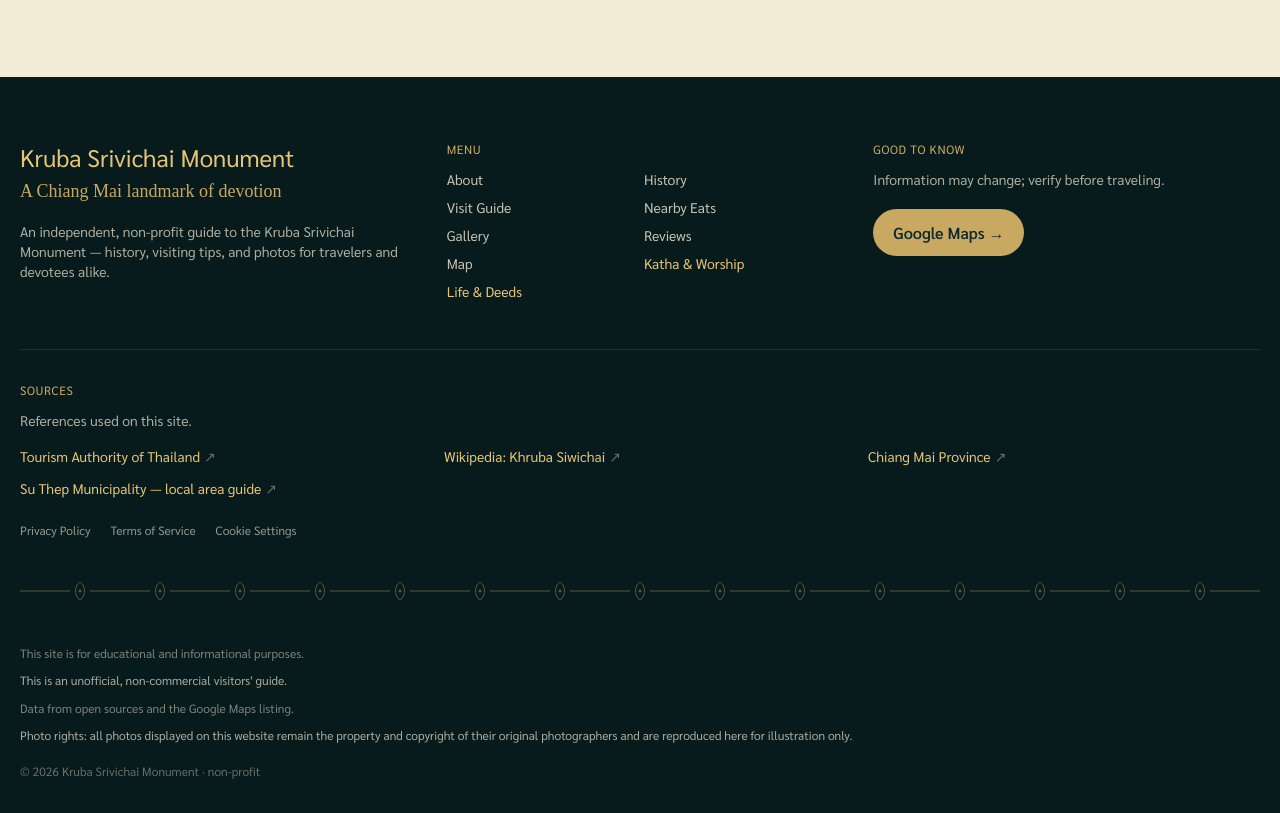
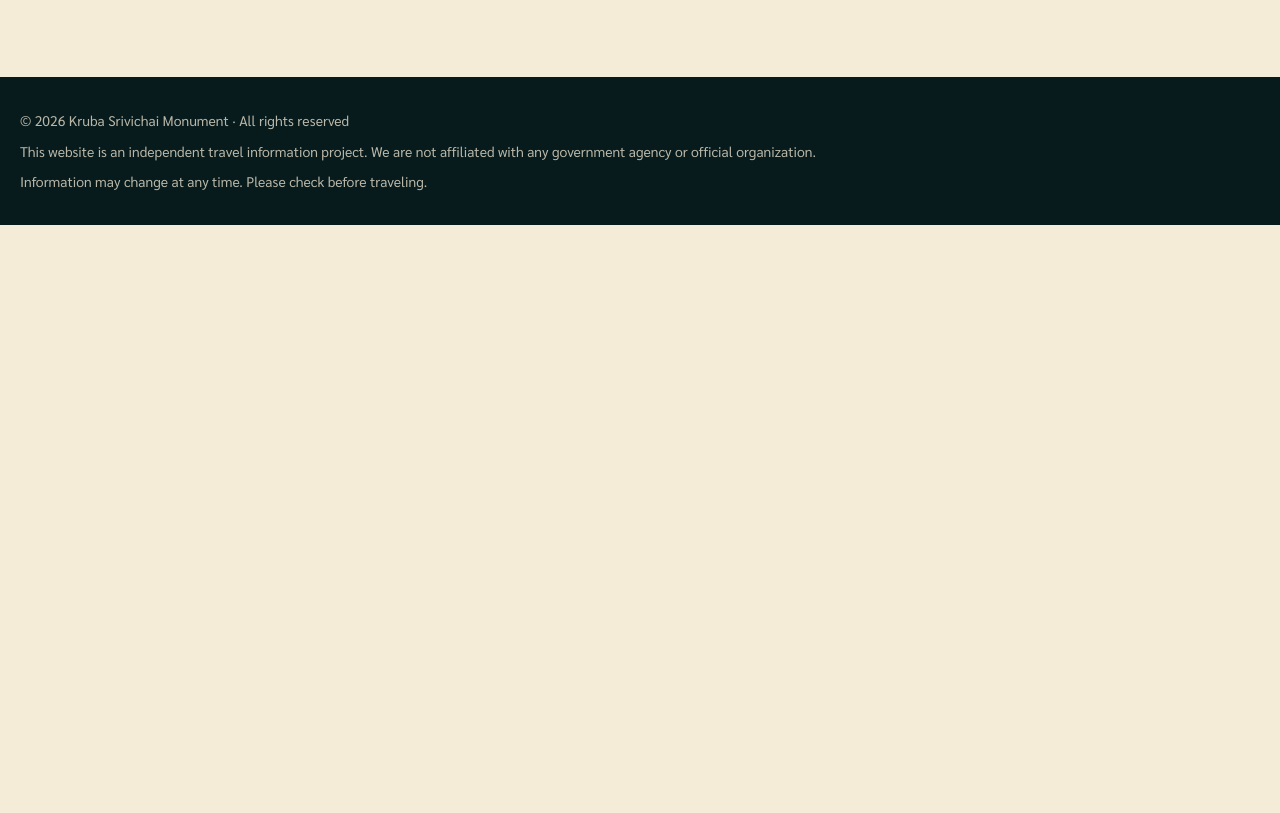
Before and after one commit to n20186005-hash/krubasrivichaimonument, an Astro site: page /en/katha/ in a window 1280 px wide. Shown: the part 4043-4856 px from the top of the page. After the commit the page ends 4268 px from the top, so only its background shows below. Built offline with nearby package versions, Linux system fonts and the light colour scheme; Astro itself is replaced by a stand-in of ours; a web font is replaced by a local one.

Commit message:
Keep only three-line footer and move references to sources section

```diff
--- a/src/components/Footer.astro
+++ b/src/components/Footer.astro
@@ -5,82 +5,30 @@ interface Props {
   lang: 'th' | 'en' | 'zh';
   messages: Record<string, any>;
 }
-const { lang, messages } = Astro.props;
-const footer = messages.footer;
-const mapsUrl = siteConfig.mapsUrl;
+const { lang } = Astro.props;
+const copy = {
+  zh: {
+    rights: '版權所有',
+    independence: '本网站是一个独立的旅游信息项目。我们与任何政府机构或官方组织均无关联',
+    accuracy: '信息可能随时变更，请在出行前确认。',
+  },
+  en: {
+    rights: 'All rights reserved',
+    independence: 'This website is an independent travel information project. We are not affiliated with any government agency or official organization.',
+    accuracy: 'Information may change at any time. Please check before traveling.',
+  },
+  th: {
+    rights: 'สงวนลิขสิทธิ์',
+    independence: 'เว็บไซต์นี้เป็นโครงการข้อมูลการท่องเที่ยวอิสระ ไม่มีความเกี่ยวข้องกับหน่วยงานรัฐบาลหรือองค์กรทางการใด ๆ',
+    accuracy: 'ข้อมูลอาจเปลี่ยนแปลงได้ โปรดตรวจสอบก่อนเดินทาง',
+  },
+}[lang];
 ---
 
-<footer class="bg-teakDeep text-ivory pt-16 pb-8">
-  <div class="max-w-7xl mx-auto px-5">
-    <div class="grid md:grid-cols-3 gap-10">
-      <div>
-        <div class="font-display text-2xl text-goldBright">{footer.brand.name}</div>
-        <p class="font-hand text-gold text-lg mt-1">{footer.brand.tagline}</p>
-        <p class="mt-4 text-sm text-ivory/70 max-w-sm">{footer.about}</p>
-      </div>
-
-      <div>
-        <div class="text-xs uppercase tracking-wider text-gold mb-3">{footer.navTitle}</div>
-        <ul class="grid grid-cols-2 gap-2 text-sm">
-          {footer.navItems.map((n: any) => (
-            <li>
-              <a
-                href={n.page ? `/${lang}/${n.page}` : n.href}
-                class={`transition-colors ${n.page ? 'text-goldBright hover:text-gold' : 'text-ivory/80 hover:text-goldBright'}`}
-              >{n.label}</a>
-            </li>
-          ))}
-        </ul>
-      </div>
-
-      <div>
-        <div class="text-xs uppercase tracking-wider text-gold mb-3">{footer.noteTitle}</div>
-        <p class="text-sm text-ivory/70">{footer.note}</p>
-        <a
-          href={mapsUrl}
-          target="_blank"
-          rel="noopener"
-          class="mt-5 inline-flex items-center gap-2 bg-gold text-teak font-semibold px-5 py-2.5 rounded-full hover:bg-goldBright transition-colors"
-        >
-          {footer.mapsLabel}
-        </a>
-      </div>
-    </div>
-
-    <!-- Sources / References -->
-    <div class="mt-12 border-t border-ivory/10 pt-8">
-      <div class="text-xs uppercase tracking-wider text-gold mb-3">{footer.sourcesTitle}</div>
-      <p class="text-sm text-ivory/70 max-w-2xl mb-4">{footer.sourcesNote}</p>
-      <ul class="grid sm:grid-cols-2 lg:grid-cols-3 gap-x-8 gap-y-3 text-sm">
-        {siteConfig.sources.map((s: any) => (
-          <li>
-            <a
-              href={s.url}
-              target="_blank"
-              rel="noopener noreferrer"
-              class="text-goldBright hover:underline inline-flex items-center gap-1"
-            >
-              {s.name[lang]} <span class="text-ivory/40">↗</span>
-            </a>
-          </li>
-        ))}
-      </ul>
-    </div>
-
-    <div class="mt-6 flex flex-wrap gap-x-5 gap-y-2 text-xs">
-      <a href={`/${lang}/privacy-policy`} class="text-ivory/60 hover:text-goldBright underline-offset-2 hover:underline">{footer.privacy}</a>
-      <a href={`/${lang}/terms-of-service`} class="text-ivory/60 hover:text-goldBright underline-offset-2 hover:underline">{footer.terms}</a>
-      <a href={`/${lang}/cookie-settings`} class="text-ivory/60 hover:text-goldBright underline-offset-2 hover:underline">{footer.cookies}</a>
-    </div>
-
-    <div class="ornament my-10 opacity-60"></div>
-
-    <div class="text-xs text-ivory/50 leading-relaxed space-y-2">
-      <p>{footer.disclaimerLead}</p>
-      <p class="text-ivory/70">{footer.unofficial}</p>
-      <p>{footer.dataSource}</p>
-      {footer.photoCredit && <p class="text-ivory/70">{footer.photoCredit}</p>}
-      <p class="pt-2 text-ivory/40">{footer.copyright}</p>
-    </div>
+<footer class="bg-teakDeep text-ivory py-8">
+  <div class="max-w-7xl mx-auto px-5 text-xs md:text-sm text-ivory/75 leading-relaxed space-y-2">
+    <p>© 2026 {siteConfig.name[lang]} · {copy.rights}</p>
+    <p>{copy.independence}</p>
+    <p>{copy.accuracy}</p>
   </div>
 </footer>
```
